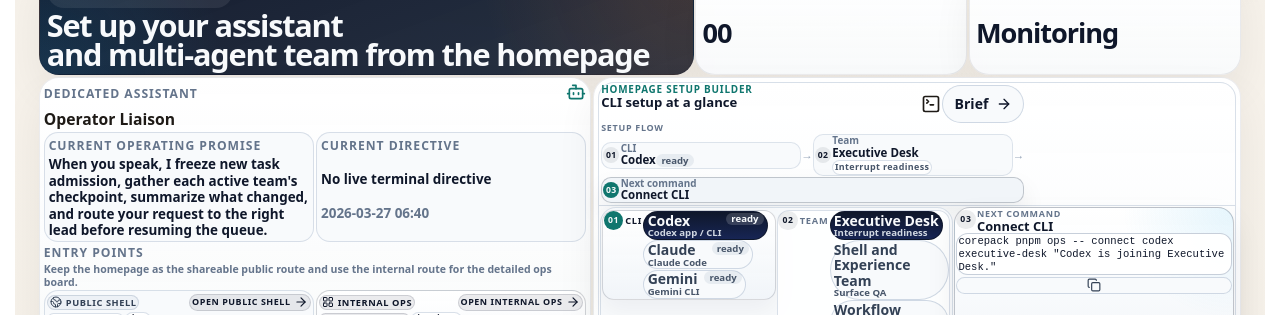
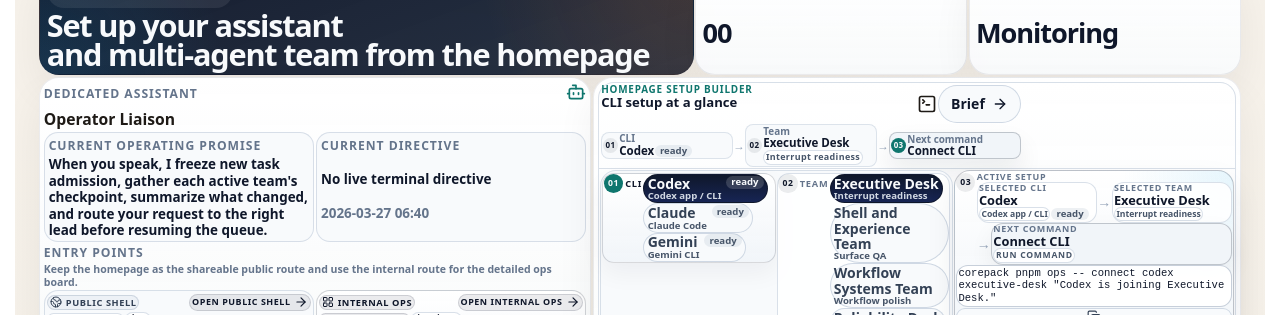
Before and after one commit to GongJae00/research-pages, a Next.js app in the folder apps/web/: page /en in a window 1280 px wide. Shown: the part 1600-1915 px from the top of the page. Built offline with nearby package versions, Linux system fonts and the light colour scheme; no server answers.

Commit message:
Autonomy batch 1843: workflow-systems, shell-experience

```diff
--- a/apps/web/src/components/homepage-agent-control-section.module.css
+++ b/apps/web/src/components/homepage-agent-control-section.module.css
@@ -1718,8 +1718,10 @@
 }
 
 .setupHeaderSummaryRow {
-  display: grid;
+  display: flex;
+  align-items: center;
   gap: 0.04rem;
+  min-width: 0;
 }
 
 .setupHeaderSummaryLabel {
@@ -1732,11 +1734,22 @@
 }
 
 .setupHeaderSummaryRow .setupCompactSummary {
+  flex: 1 1 auto;
+  gap: 0.03rem;
   margin-top: 0;
 }
 
 .setupHeaderSummaryRow .setupCompactSummaryItem {
-  flex: 1 1 9rem;
+  flex: 1 1 8rem;
+  padding: 0.02rem 0.05rem;
+  border-radius: 8px;
+}
+
+.setupHeaderSummaryRow .setupCompactSummaryOrdinal {
+  width: 0.94rem;
+  height: 0.94rem;
+  flex: 0 0 0.94rem;
+  font-size: 0.5rem;
 }
 
 .setupHeaderActions {
@@ -1920,7 +1933,7 @@
 
 .nextCommandIntroCopy {
   display: grid;
-  gap: 0.04rem;
+  gap: 0.03rem;
   min-width: 0;
 }
 
@@ -1988,7 +2001,7 @@
   display: flex;
   flex-wrap: wrap;
   align-items: center;
-  gap: 0.04rem;
+  gap: 0.03rem;
   width: 100%;
 }
 
@@ -1996,11 +2009,11 @@
   display: grid;
   gap: 0.01rem;
   min-width: 0;
-  padding: 0.07rem 0.1rem;
+  padding: 0.05rem 0.08rem;
   border: 1px solid rgba(203, 213, 225, 0.72);
   border-radius: 12px;
   background: rgba(255, 255, 255, 0.88);
-  flex: 1 1 7.75rem;
+  flex: 1 1 7.25rem;
 }
 
 .nextCommandPathSegment strong {
@@ -2027,6 +2040,7 @@
 
 .nextCommandPathArrow {
   color: #94a3b8;
+  align-self: center;
   flex: 0 0 auto;
 }
 
@@ -2041,6 +2055,7 @@
   align-items: center;
   gap: 0.06rem;
   flex-wrap: wrap;
+  min-width: 0;
 }
 
 .nextCommandLabelRow .metaLabel {
@@ -2050,13 +2065,13 @@
 .nextCommandOutput {
   display: inline-flex;
   align-items: center;
-  min-height: 1rem;
+  min-height: 0.9rem;
   padding: 0.05rem 0.1rem;
   border: 1px solid rgba(203, 213, 225, 0.72);
   border-radius: 999px;
   background: rgba(255, 255, 255, 0.9);
   color: #475569;
-  font-size: 0.58rem;
+  font-size: 0.54rem;
   font-weight: 800;
   letter-spacing: 0.08em;
   line-height: 1;
@@ -2066,14 +2081,14 @@
 .nextCommandSelectionPill {
   display: inline-flex;
   align-items: center;
-  min-height: 0.94rem;
+  min-height: 0.86rem;
   max-width: 100%;
   padding: 0.05rem 0.1rem;
   border: 1px solid rgba(203, 213, 225, 0.72);
   border-radius: 999px;
   background: rgba(255, 255, 255, 0.9);
   color: #475569;
-  font-size: 0.58rem;
+  font-size: 0.54rem;
   font-weight: 800;
   line-height: 1;
   overflow-wrap: anywhere;
--- a/apps/web/src/components/homepage-agent-control-section.tsx
+++ b/apps/web/src/components/homepage-agent-control-section.tsx
@@ -390,8 +390,7 @@ export function HomepageAgentControlSection({
   const nextSetupCommand = setupCommandCards.find((item) => item.kind === nextCommandKind) ?? null;
   const nextSetupCommandTitle = nextSetupCommand?.title ?? copy.nextCommandLabel;
   const setupHeaderSummary = (
-    <div className={styles.setupHeaderSummaryRow}>
-      <span className={styles.setupHeaderSummaryLabel}>{setupFlowLabel}</span>
+    <div className={styles.setupHeaderSummaryRow} aria-label={setupFlowLabel}>
       <div className={styles.setupCompactSummary} aria-label={setupFlowLabel}>
         <div className={styles.setupCompactSummaryItem}>
           <span className={styles.setupCompactSummaryOrdinal}>01</span>
@@ -654,9 +653,46 @@ export function HomepageAgentControlSection({
                     <div className={styles.nextCommandIntro}>
                       <span className={`${styles.setupPickerStep} ${styles.nextCommandStep}`}>03</span>
                       <div className={styles.nextCommandIntroCopy}>
-                        <span className={styles.setupSelectionLeadLabel}>{copy.nextCommandLabel}</span>
-                        <div className={styles.nextCommandTitleRow}>
-                          <strong>{nextSetupCommandTitle}</strong>
+                        <span className={styles.setupSelectionLeadLabel}>{copy.activeSetup}</span>
+                        <div className={styles.nextCommandPath} aria-label={copy.activeSetup}>
+                          <div className={styles.nextCommandPathSegment}>
+                            <span className={styles.nextCommandPathMeta}>{copy.selectedCli}</span>
+                            <strong>{selectedProvider?.label ?? "-"}</strong>
+                            {selectedProvider ? (
+                              <div className={styles.nextCommandLabelRow}>
+                                <span className={styles.nextCommandSelectionPill}>{selectedProvider.cliName}</span>
+                                <span
+                                  className={`${styles.inlineStatusBadge} ${getProviderStatusClass(
+                                    selectedProvider.status,
+                                  )}`}
+                                >
+                                  {selectedProviderStatusLabel}
+                                </span>
+                              </div>
+                            ) : null}
+                          </div>
+                          <span className={styles.nextCommandPathArrow} aria-hidden="true">
+                            &rarr;
+                          </span>
+                          <div className={styles.nextCommandPathSegment}>
+                            <span className={styles.nextCommandPathMeta}>{copy.selectedTeamLabel}</span>
+                            <strong>{selectedTeam?.name ?? "-"}</strong>
+                            {selectedTeam ? (
+                              <div className={styles.nextCommandLabelRow}>
+                                <span className={styles.nextCommandSelectionPill}>{selectedTeam.lane}</span>
+                              </div>
+                            ) : null}
+                          </div>
+                          <span className={styles.nextCommandPathArrow} aria-hidden="true">
+                            &rarr;
+                          </span>
+                          <div className={`${styles.nextCommandPathSegment} ${styles.nextCommandPathSegmentActive}`}>
+                            <span className={styles.nextCommandPathMeta}>{copy.nextCommandLabel}</span>
+                            <strong>{nextSetupCommandTitle}</strong>
+                            <div className={styles.nextCommandLabelRow}>
+                              <span className={styles.nextCommandOutput}>{copy.runCommandLabel}</span>
+                            </div>
+                          </div>
                         </div>
                       </div>
                     </div>
```
Also changed, not shown: apps/web/src/components/affiliation-workspace.tsx (+8 -7 lines).
